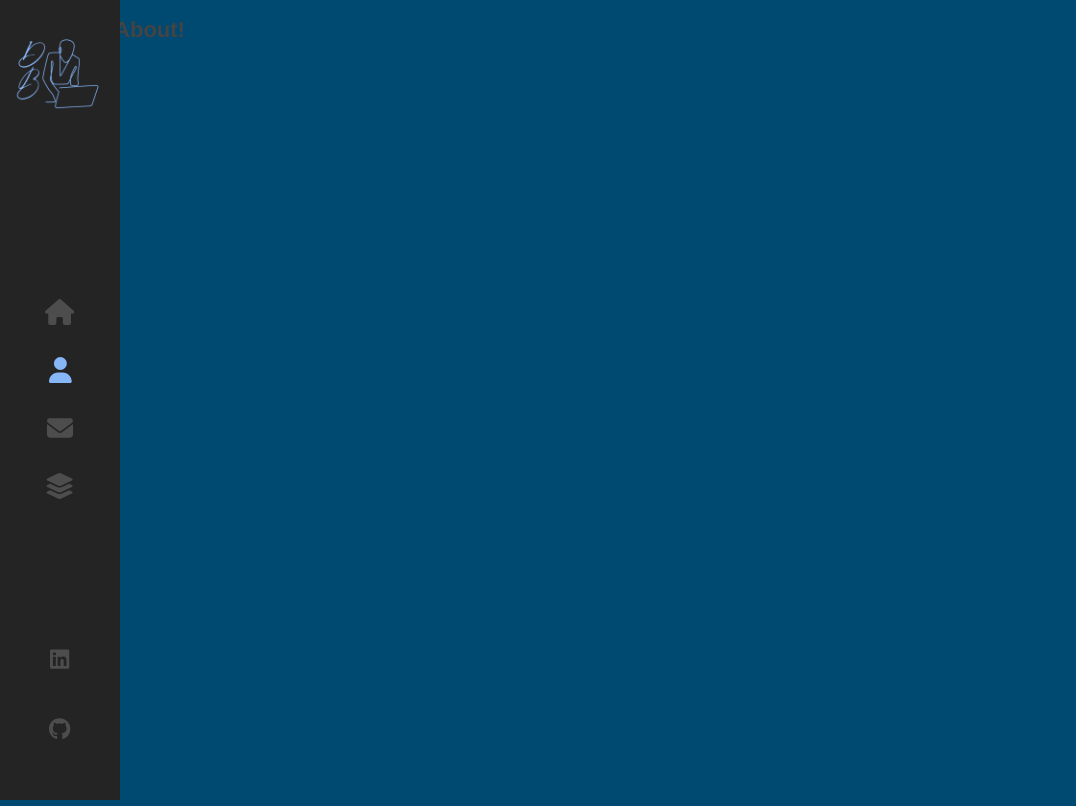
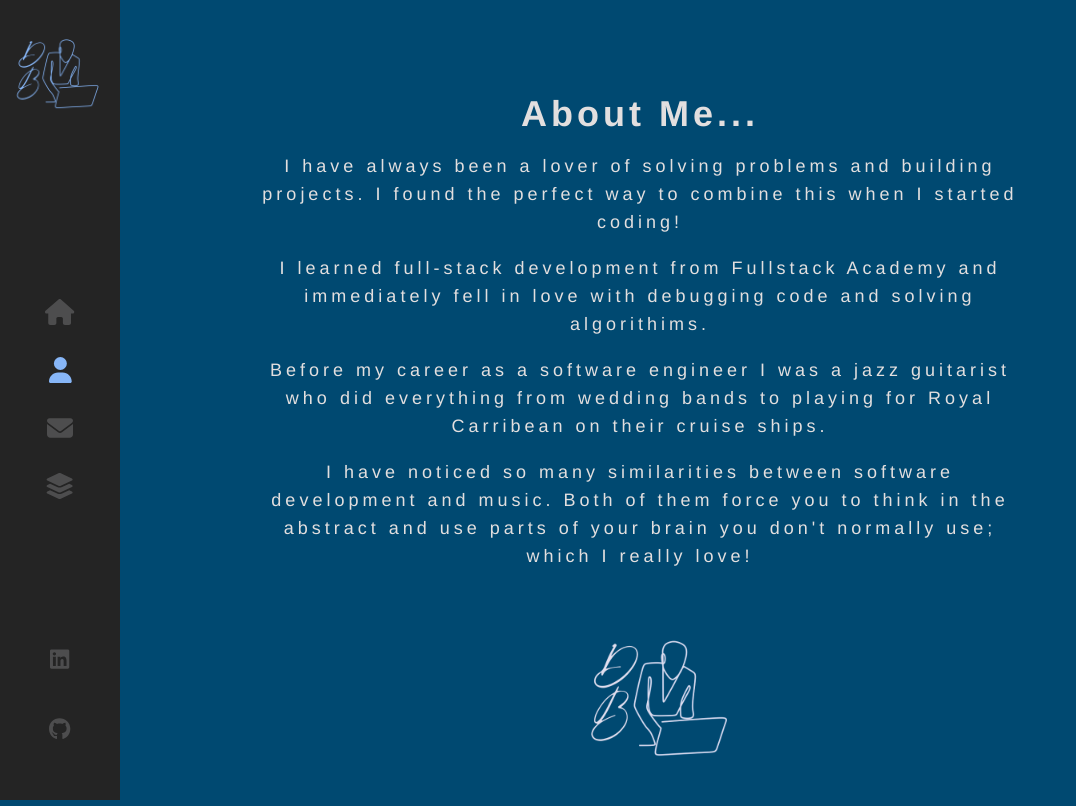
Before and after one commit to dougbostick/portfolio_og, a React (Create React App) app: page /about in a window 1280 px wide. Shown: the whole page, without its empty margins (0-1076 px from the left). Built offline with nearby package versions, Linux system fonts and the light colour scheme.

Commit message:
finished about and portfolio!

```diff
--- a/src/components/About/index.js
+++ b/src/components/About/index.js
@@ -1,9 +1,36 @@
 import './index.scss';
+import biglogo from '../../assets/images/biglogo.png';
+import { Link } from 'react-router-dom';
 
 const About = () => {
   return (
-    <div>
-      <h1>Hello from About!</h1>
+    <div className="container about-page">
+      <div className="text-zone-about">
+        <h1>About Me...</h1>
+        <p>
+          I have always been a lover of solving problems and building projects.
+          I found the perfect way to combine this when I started coding!
+        </p>
+        <p>
+          I learned full-stack development from Fullstack Academy and
+          immediately fell in love with debugging code and solving algorithims.
+        </p>
+        <p>
+          Before my career as a software engineer I was a jazz guitarist who did
+          everything from wedding bands to playing for Royal Carribean on their
+          cruise ships.
+        </p>
+        <p>
+          I have noticed so many similarities between software development and
+          music. Both of them force you to think in the abstract and use parts
+          of your brain you don't normally use; which I really love!
+        </p>
+      </div>
+      <div className="large-logo-about">
+        <Link to="/">
+          <img src={biglogo} alt="large-logo" />
+        </Link>
+      </div>
     </div>
   );
 };
--- a/src/components/About/index.scss
+++ b/src/components/About/index.scss
@@ -1 +1,29 @@
 @import '../../assets/variables';
+
+.text-zone-about {
+  position: absolute;
+  text-align: center;
+  left: 20%;
+  top: 5%;
+  transform: trasnlateY(-50%);
+  width: 60%;
+  max-height: 90%;
+  color: $white;
+  line-height: 28px;
+  font-size: 18px;
+  font-weight: 400;
+  letter-spacing: 4px;
+}
+a:hover {
+  opacity: 0.6;
+}
+.large-logo-about {
+  position: absolute;
+  left: 44%;
+  top: 78%;
+  z-index: -1;
+  img {
+    width: 200px;
+    height: auto;
+  }
+}
--- a/src/components/Home/index.js
+++ b/src/components/Home/index.js
@@ -1,6 +1,5 @@
 import './index.scss';
 import { Link } from 'react-router-dom';
-import logo from '../../assets/images/logo.png';
 import biglogo from '../../assets/images/biglogo.png';
 
 const Home = () => {
```
